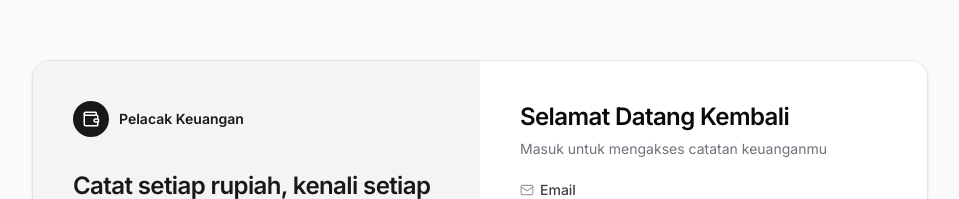
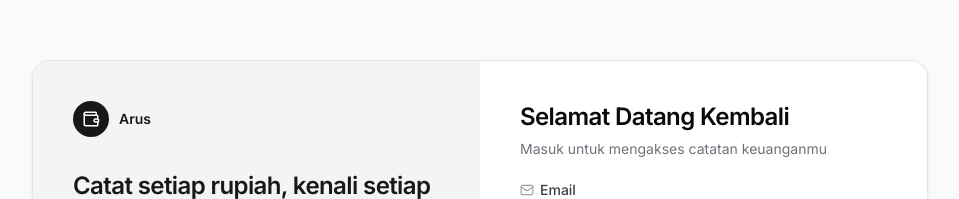
Before and after one commit to Rahmadarf/Arus, a Next.js app: page /login in a window 1280 px wide. Shown: the part 144-343 px from the top of the page, without its empty margins (160-1119 px from the left). Built offline with nearby package versions, Linux system fonts and the light colour scheme.

Commit message:
add website icon

```diff
--- a/app/(dashboard)/layout.tsx
+++ b/app/(dashboard)/layout.tsx
@@ -92,7 +92,7 @@ export default async function DashboardLayout({
             <span className="text-sm font-semibold tracking-tight text-zinc-900 dark:text-zinc-50 truncate">
               {fullName}
             </span>
-            <span className="text-xs text-zinc-400 truncate">Pelacak Keuangan</span>
+            <span className="text-xs text-zinc-400 truncate">Money Tracker</span>
           </div>
         </div>
 
--- a/app/layout.tsx
+++ b/app/layout.tsx
@@ -16,8 +16,8 @@ const geistMono = Geist_Mono({
 });
 
 export const metadata: Metadata = {
-  title: "Create Next App",
-  description: "Generated by create next app",
+  title: "Arus",
+  description: "Kendali Arus Kas, Raih Target Tabungan.",
 };
 
 export default function RootLayout({
--- a/components/auth-layout.tsx
+++ b/components/auth-layout.tsx
@@ -17,7 +17,7 @@ export default function AuthLayout({ children }: AuthLayoutProps) {
               <div className="flex h-9 w-9 items-center justify-center rounded-full bg-zinc-900 text-white dark:bg-zinc-50 dark:text-zinc-900">
                 <Wallet className="h-4.5 w-4.5" />
               </div>
-              <span className="text-sm font-semibold text-zinc-900 dark:text-zinc-50">Pelacak Keuangan</span>
+              <span className="text-sm font-semibold text-zinc-900 dark:text-zinc-50">Arus</span>
             </div>
             <h2 className="text-2xl font-semibold leading-snug tracking-tight text-zinc-900 dark:text-zinc-50">
               Catat setiap rupiah, kenali setiap kebiasaan.
```
Also changed, not shown: 1 other file (tests, documents, lock files or other folders).
